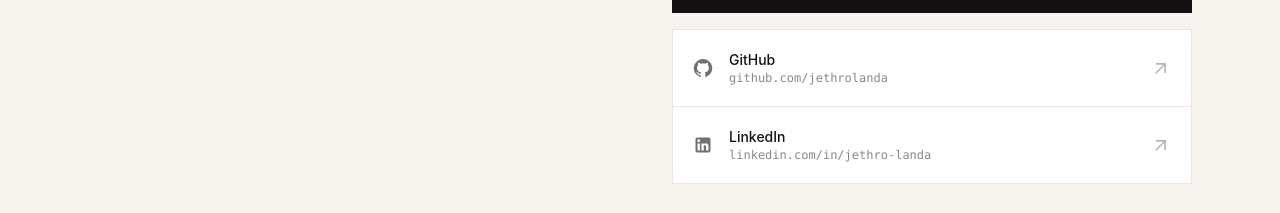
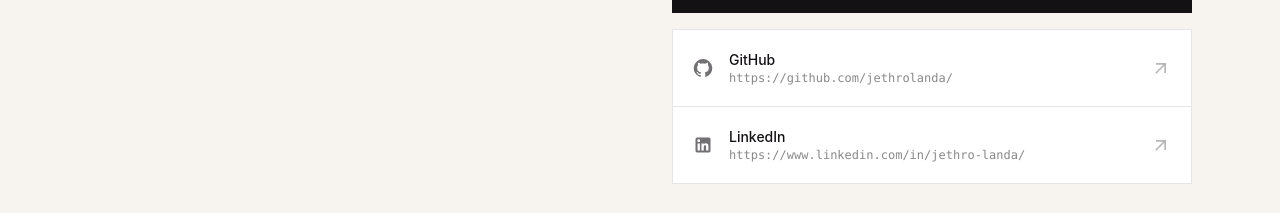
Before and after one commit to jethrolanda/portfolio, a Next.js app: page / in a window 1280 px wide. Shown: the part 4086-4299 px from the top of the page. Built offline with nearby package versions, Linux system fonts and the light colour scheme.

Commit message:
update contact section

```diff
--- a/src/app/layout.tsx
+++ b/src/app/layout.tsx
@@ -2,6 +2,7 @@ import { Analytics } from "@vercel/analytics/next";
 import { SpeedInsights } from "@vercel/speed-insights/next";
 import type { Metadata } from "next";
 import { Inter, JetBrains_Mono } from "next/font/google";
+import { Toaster } from "sonner";
 import "./globals.css";
 
 const inter = Inter({
@@ -33,6 +34,7 @@ export default function RootLayout({
         {children}
         <SpeedInsights />
         <Analytics />
+        <Toaster richColors />
       </body>
     </html>
   );
--- a/src/components/ContactSection.tsx
+++ b/src/components/ContactSection.tsx
@@ -1,23 +1,23 @@
 "use client";
-
 import { motion } from "framer-motion";
 import { toast } from "sonner";
 import EmailIcon from "@mui/icons-material/Email";
 import GitHubIcon from "@mui/icons-material/GitHub";
 import LinkedInIcon from "@mui/icons-material/LinkedIn";
+import CalendarTodayIcon from "@mui/icons-material/CalendarToday";
 import ContentCopyIcon from "@mui/icons-material/ContentCopy";
 import ArrowOutwardIcon from "@mui/icons-material/ArrowOutward";
 const EMAIL = "jemaq_lan@hotmail.com";
 const LINKS = [
   {
     label: "GitHub",
-    handle: "github.com/jethrolanda",
+    handle: "https://github.com/jethrolanda/",
     href: "#",
     icon: GitHubIcon
   },
   {
     label: "LinkedIn",
-    handle: "linkedin.com/in/jethro-landa",
+    handle: "https://www.linkedin.com/in/jethro-landa/",
     href: "#",
     icon: LinkedInIcon
   }
@@ -123,7 +123,9 @@ export function ContactSection() {
                 return (
                   <a
                     key={link.label}
-                    href={link.href}
+                    href={link.handle}
+                    target="_blank"
+                    rel="noopener noreferrer"
                     className="group flex items-center justify-between p-5 hover:bg-cream transition-colors"
                   >
                     <span className="flex items-center gap-4">
@@ -139,7 +141,7 @@ export function ContactSection() {
                     </span>
                     <ArrowOutwardIcon
                       fontSize="small"
-                      className="text-ink/30 group-hover:text-wpblue group-hover:translate-x-0.5 group-hover:-translate-y-0.5 transition-all"
+                      className="text-ink/30 group-hover:text-wpblue transition-colors"
                     />
                   </a>
                 );
```
